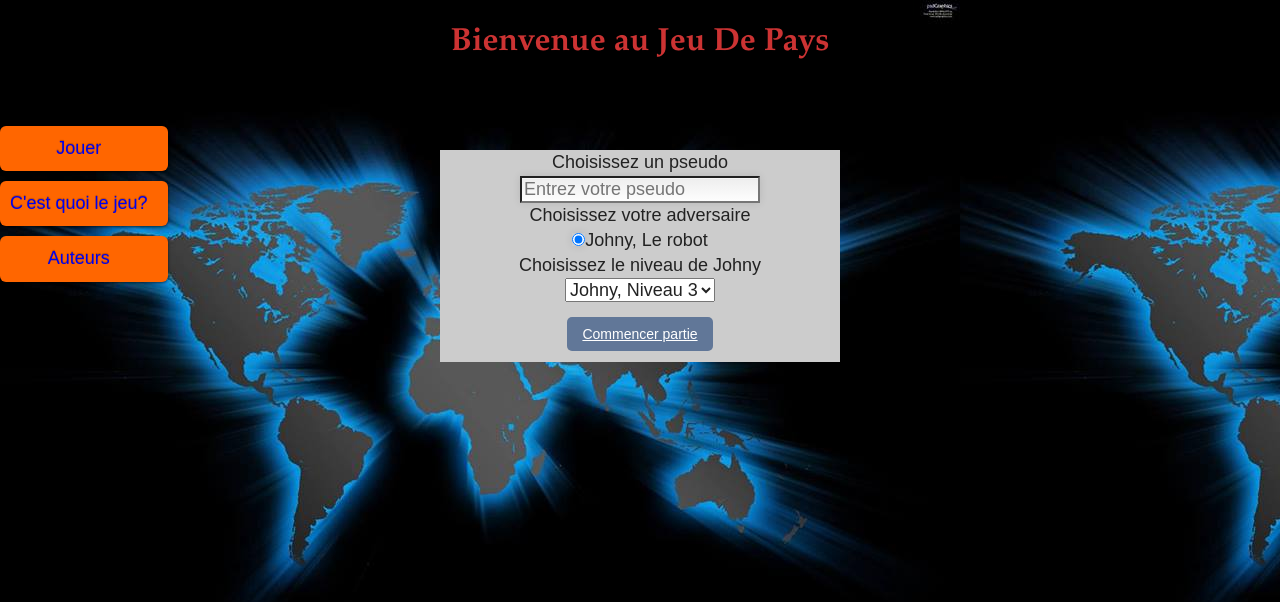
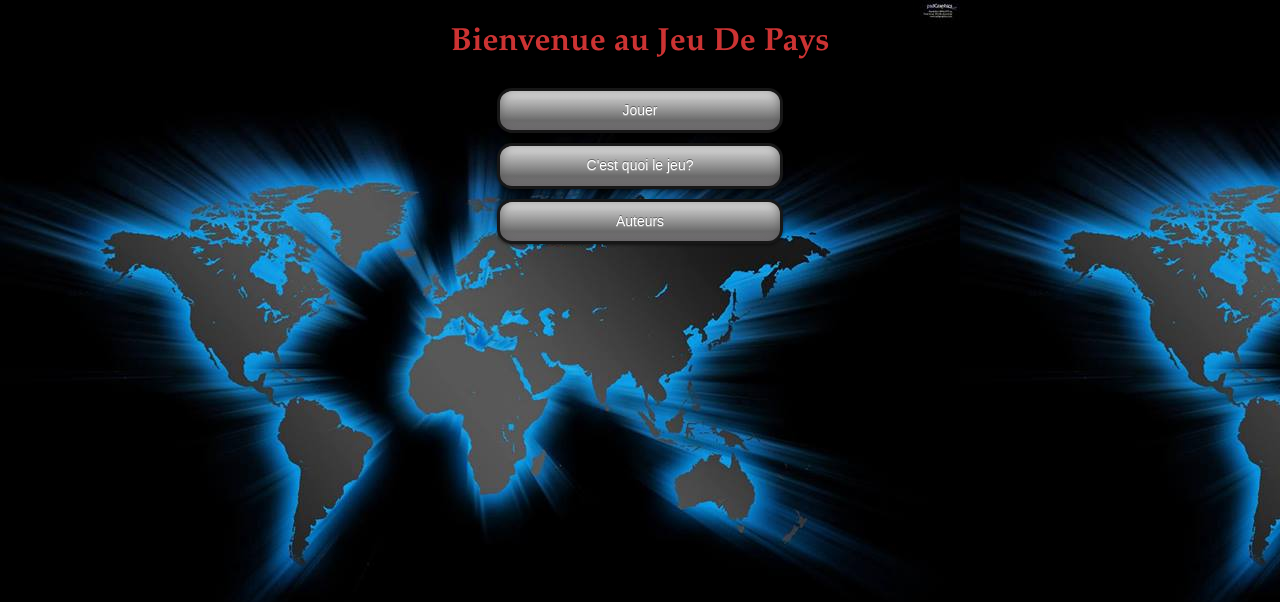
Before and after one commit to didia/Country-Guessing-Game, a PHP site: page /src/home.html in a window 1280 px wide. Shown: the top 602 px of the page. Run offline with PHP 8.4, Linux system fonts and the light colour scheme; some libraries are stand-ins or nearby versions.

Commit message:
avancement dans l'interface et début de la version locale du jeu

```diff
--- a/versionPHP/css/main.css
+++ b/versionPHP/css/main.css
@@ -104,6 +104,11 @@ ul
 	padding-left:0;
 }
 
+a
+{
+	text-decoration:none;
+}
+
 #header
 {
 	text-align:center;
@@ -117,43 +122,98 @@ ul
 	color:#C33;
 }
 
-#nav-bar
+#welcome-div
 {
-	float:left;
-	margin-right:50px;
+	text-align:center;
 
 }
-#nav-bar ul{
+#welcome-div li{
+	text-align:center;
+	margin-bottom:10px;
+	width:60%;
+	margin-left:auto;
+	margin-right:auto;
+}
+
+.button
+{
+	font-family: Arial, Helvetica, sans-serif;
+	font-size: 14px;
+	color: #ffffff;
+	padding: 10px 20px;
+	width:100%;
+
+	background: -moz-linear-gradient(
+		top,
+		#f0f0f0 0%,
+		#b8b8b8 25%,
+		#6b6b6b 75%,
+		#757175);
+	background: -webkit-gradient(
+		linear, left top, left bottom,
+		from(#f0f0f0),
+		color-stop(0.25, #b8b8b8),
+		color-stop(0.75, #6b6b6b),
+		to(#757175));
+	-moz-border-radius: 15px;
+	-webkit-border-radius: 15px;
+	border-radius: 15px;
+	border: 3px solid #171717;
+	-moz-box-shadow:
+		0px 1px 3px rgba(000,000,000,0.5),
+		inset 0px 0px 10px rgba(087,087,087,0.7);
+	-webkit-box-shadow:
+		0px 1px 3px rgba(000,000,000,0.5),
+		inset 0px 0px 10px rgba(087,087,087,0.7);
+	box-shadow:
+		0px 1px 3px rgba(000,000,000,0.5),
+		inset 0px 0px 10px rgba(087,087,087,0.7);
+	text-shadow:
+		0px -1px 0px rgba(000,000,000,0.4),
+		0px 1px 0px rgba(255,255,255,0.3);
+
 
 }
-.button
+li.button:active, a.button:active
 {
-	background-color:#F60;
-	padding:10px 20px 10px 10px;
-	font-size:18px;
-	margin-bottom:10px;
-	border:2px;
-	text-align:center;
-	border-bottom:6px #FF0000;
-	box-shadow:#666;
-	-moz-border-radius: 6px;
-    -webkit-border-radius: 6px;
-    -moz-box-shadow: 0 1px 3px rgba(0,0,0,0.6);
-    -webkit-box-shadow: 0 1px 3px rgba(0,0,0,0.6);
-    text-shadow: 0 -1px 1px rgba(0,0,0,0.25);
 
+
+	color: #0f0f0f;
+	background: -moz-linear-gradient(
+		top,
+		#f0f0f0 0%,
+		#f0f0f0 25%,
+		#f0f0f0 25%,
+		#f0f0f0);
+	background: -webkit-gradient(
+		linear, left top, left bottom,
+		from(#f0f0f0),
+		color-stop(0.25, #f0f0f0),
+		color-stop(0.25, #f0f0f0),
+		to(#f0f0f0));
+
+	/*border: 1px solid #171717;*/
+	-moz-box-shadow:
+		0px 1px 3px rgba(000,000,000,0.3),
+		inset 0px 0px 0px rgba(15,13,15,1);
+	-webkit-box-shadow:
+		0px 1px 3px rgba(000,000,000,0.3),
+		inset 0px 0px 0px rgba(15,13,15,1);
+	box-shadow:
+		0px 1px 3px rgba(000,000,000,0.3),
+		inset 0px 0px 0px rgba(15,13,15,1);
+	text-shadow:
+		0px -1px 0px rgba(224,220,224,0.4),
+		0px 1px 0px rgba(0,0,0,0.3);
 }
 
-#nav-bar ul a
-{
-	text-decoration:none;
-}
 
 #central-content
 {
-	width:400px;
+	max-width:400px;
 	margin-right:auto;
 	margin-left:auto;
+
 }
 
 #ecran-geant{
@@ -164,17 +224,32 @@ ul
 	display:none;
 
 }
+
+#game-panel{
+	display:none;
+}
+
 #start-form{
 	font-size:18px;
+
+	padding:10px 0 15px 0;
+
+}
+
+#start-div {
+	margin-right:auto;
+	margin-left:auto;
+	max-width:400px;
+	display:none;
 	text-align:center;
 	background-color:#CCC;
-	padding:0 0 15px 0;
+	padding-bottom:15px;
 
 }
 
 
 
-input, textarea {
+input, textarea, select{
     box-shadow: rgba(0,0,0, 0.1) 0px 0px 8px;
     -moz-box-shadow: rgba(0,0,0, 0.1) 0px 0px 8px;
     -webkit-box-shadow: rgba(0,0,0, 0.1) 0px 0px 8px;
@@ -197,6 +272,19 @@ input:focus, textarea:focus {
 	-webkit-border-radius: 5px;
     -moz-border-radius: 5px;
     }
+
+.control-group
+{
+	display:block;
+	margin:0 0 20px 0
+}
+.controls
+{
+	margin-top:5px;
+}
+.clearfix {
+
+}
 
 
 
--- a/versionPHP/src/home.html
+++ b/versionPHP/src/home.html
@@ -18,58 +18,60 @@
     </head>
 
 <div id="container">
-<div id="header">
-<header>
+
+<header id="header">
 <h1>Bienvenue au Jeu De Pays </h1>
 </header>
-</div><br/>
+
 <div id="sub-container">
-<div id="nav-bar">
-<nav>
+
+<div id="central-content">
+<div id="welcome-div">
 <ul>
-<a href="#"><li class="button">Jouer </li></a>
+<a href="#" onClick="showStartForm()"><li class="button">Jouer </li></a>
 <a href="#" ><li class="button"> C'est quoi le jeu?</li></a>
 <a href="#" ><li class="button"> Auteurs </li></a>
 </ul>
-</nav>
 </div>
-<div id="central-content">
+<div id = "game-panel">
 <div id="ecran-geant">
 <span>Johny prêt à t'affronter</span>
 </div>
-<br>
-<div>
+</div>
+<div id="start-div">
 <form id="start-form">
-<ul>
-<li>
-<label for="pseudo">Choisissez un pseudo</label><br/>
-<input  type="text" name = "pseudo" placeholder="Entrez votre pseudo">
-</li>
-<li>
-<label for="opponent"> Choisissez votre adversaire </label><br/>
-<input type="radio" name="opponent" value="cpu" checked readonly>Johny, Le robot
-</li>
-<li>
-<label for="niveau"> Choisissez le niveau de Johny </label><br/>
-<select name="niveau">
-<option value="1"> Johny, Niveau 1 </option>
-<option value="2"> Johny, Niveau 2 </option>
-<option value="3" selected> Johny, Niveau 3 </option>
-<option value="4"> Johny, Niveau 4 </option>
-<option value="5"> Johny, Niveau 5 </option>
-</select>
-</li>
-</ul>
-
-<a href="#" class="start-button"> Commencer partie </a>
-
-
-</form>
-</div>
+<div class = "control-group">
+<label for="pseudo" >Choisissez un pseudo</label>
+<div class="controls">
+<input  type="text" name = "pseudo" placeholder="Entrez votre pseudo" required>
 </div>
 </div>
 
+<div class = "control-group">
+<label for="opponent" > Choisissez votre adversaire </label>
+<div class="controls">
+<select name="opponent">
+<option value="cpu1"> Captain America </option>
+<option value="cpu2"> The supergirl </option>
+<option value="cpu3" selected> The catwoman </option>
+<option value="cpu4"> Blade </option>
+<option value="cpu5"> The punisher </option>
+</select>
+</div>
+</div>
 
+<div class="control-group">
+<div class="controls">
+<a href="#" class="button"> Commencer partie </a>
+</div>
+</div>
+
+</form>
+<a href ="#" class = "start-button" onClick="showMenuPrincipal()"> <-- retour au menu principal </a>
+</div>
+</div>
+
+</div>
 </div>
 <script src="//ajax.googleapis.com/ajax/libs/jquery/1.9.0/jquery.min.js"></script>
         <script>window.jQuery || document.write('<script src="../js/vendor/jquery-1.9.0.min.js"><\/script>')</script>
```
Also changed, not shown: versionPHP/js/main.js (+49 -0 lines), 2 other files.
